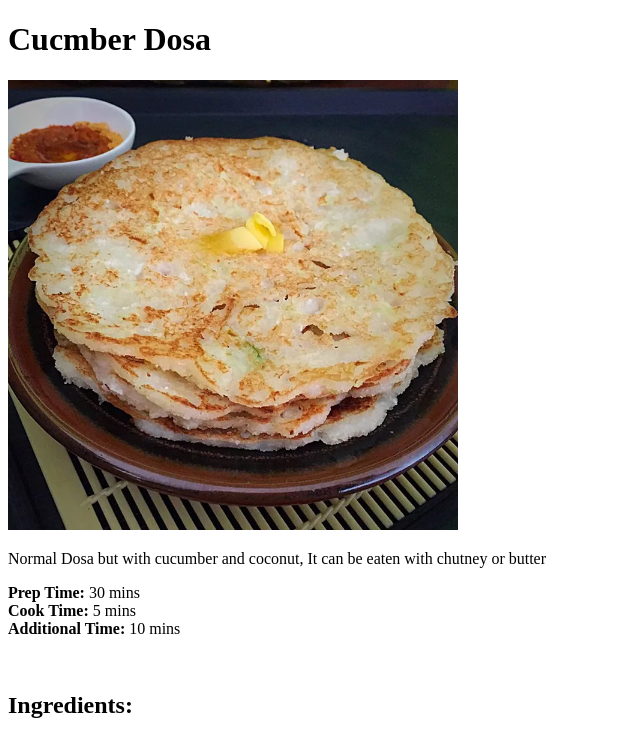
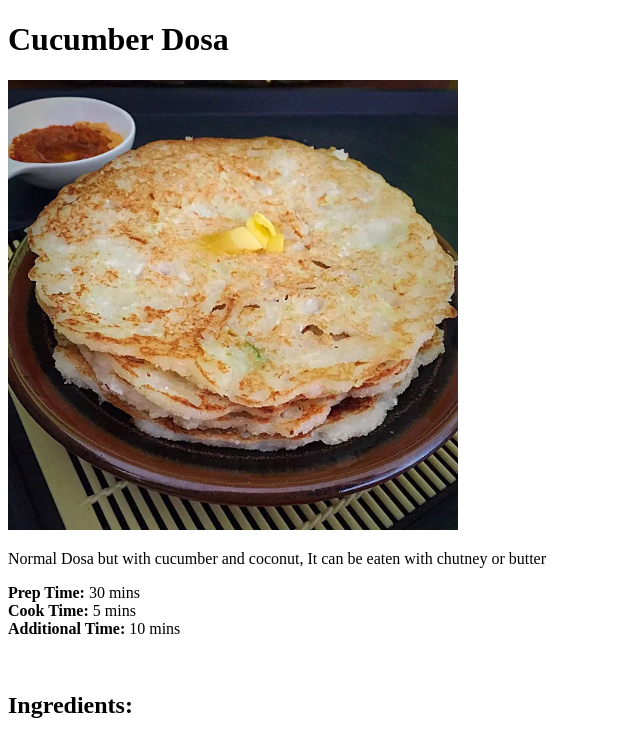
Before and after one commit to harshetmaruff/Recipes-Website, a plain HTML site: page recipes/CucumberDosa.html in a window 1280 px wide. Shown: the top 736 px of the page, without its empty margins (0-640 px from the left). Drawn offline with Linux system fonts and the light colour scheme.

Commit message:
Update CucumberDosa.html
Correct typo in CucumberDosa.html

```diff
--- a/recipes/CucumberDosa.html
+++ b/recipes/CucumberDosa.html
@@ -5,7 +5,7 @@
         <title>Wonderful Recipes</title>
     </head>
     <body>
-        <h1>Cucmber Dosa</h1>
+        <h1>Cucumber Dosa</h1>
         <img src="../images/CucumberDosa.jpeg" alt="Image of Cucumber Dosa" width="450">
         <br>
         <p>Normal Dosa but with cucumber and coconut, It can be eaten with chutney or butter</p>
```
